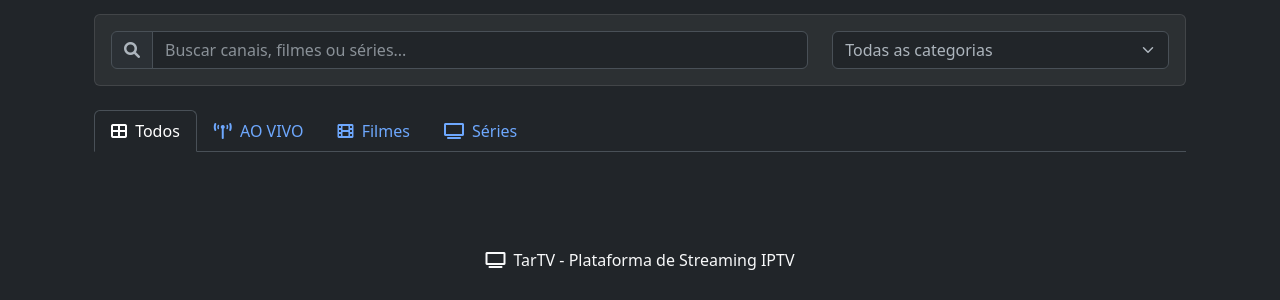
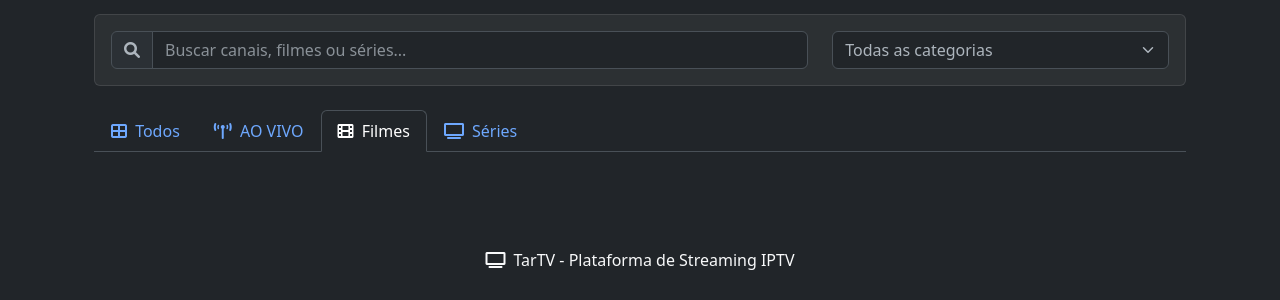
Before and after one commit to tarlanaraujo/TarlanTV3, a Flask app: template templates/m3u_direct_viewer.html in a window 1280 px wide. Shown: the part 252-552 px from the top of the page. Run offline with Flask 3, Linux system fonts and the light colour scheme; the template is opened without the code that fills it, so the values that code supplies are empty.

Commit message:
Assistant checkpoint
Assistant generated file changes:
- templates/m3u_direct_viewer.html: Set 'Filmes' as default open tab

---

User prompt:

está muito lento, usando muita ram do dispositivo ao tentar assistir em quaquer um. gstaria de aterar, assim que abre já mostra todos (filme serie e ao vivo tudo junto) gostaria que ao carregr ja abrisse "fimes" pois como tem as opçoes a pessoa pode coocar em todos se quiser. pq ao apertar em filmes não está indo. ou tavez até va mas demore muito. então se poder deixar menos lento tavez resolva os outros problemas.

Replit-Commit-Author: Assistant
Replit-Commit-Session-Id: 0ecb54a3-3118-45ef-a61e-f18d94f4eda5

```diff
--- a/templates/m3u_direct_viewer.html
+++ b/templates/m3u_direct_viewer.html
@@ -101,7 +101,7 @@
         <div class="col-12">
             <ul class="nav nav-tabs" id="categoryTabs" role="tablist">
                 <li class="nav-item" role="presentation">
-                    <button class="nav-link active" id="all-tab" data-bs-toggle="tab"
+                    <button class="nav-link" id="all-tab" data-bs-toggle="tab"
                             data-bs-target="#all-content" type="button" role="tab">
                         <i class="fas fa-th-large me-1"></i>
                         Todos <span class="badge bg-secondary ms-1">{{ total_channels }}</span>
@@ -115,7 +115,7 @@
                     </button>
                 </li>
                 <li class="nav-item" role="presentation">
-                    <button class="nav-link" id="movie-tab" data-bs-toggle="tab"
+                    <button class="nav-link active" id="movie-tab" data-bs-toggle="tab"
                             data-bs-target="#movie-content" type="button" role="tab">
                         <i class="fas fa-film me-1"></i>
                         Filmes <span class="badge bg-warning ms-1">{{ movie_count }}</span>
@@ -136,7 +136,7 @@
     <div class="row">
         <div class="col-12">
             <div class="tab-content" id="categoryTabsContent">
-                <div class="tab-pane fade show active" id="all-content" role="tabpanel">
+                <div class="tab-pane fade" id="all-content" role="tabpanel">
                     <div id="all-channels" class="row">
                         <!-- All channels -->
                         {% for channel in channels %}
@@ -223,7 +223,7 @@
                     </div>
                 </div>
 
-                <div class="tab-pane fade" id="movie-content" role="tabpanel">
+                <div class="tab-pane fade show active" id="movie-content" role="tabpanel">
                     <div id="movie-channels" class="row">
                         <!-- Movie channels -->
                         {% for channel in channels %}
```
